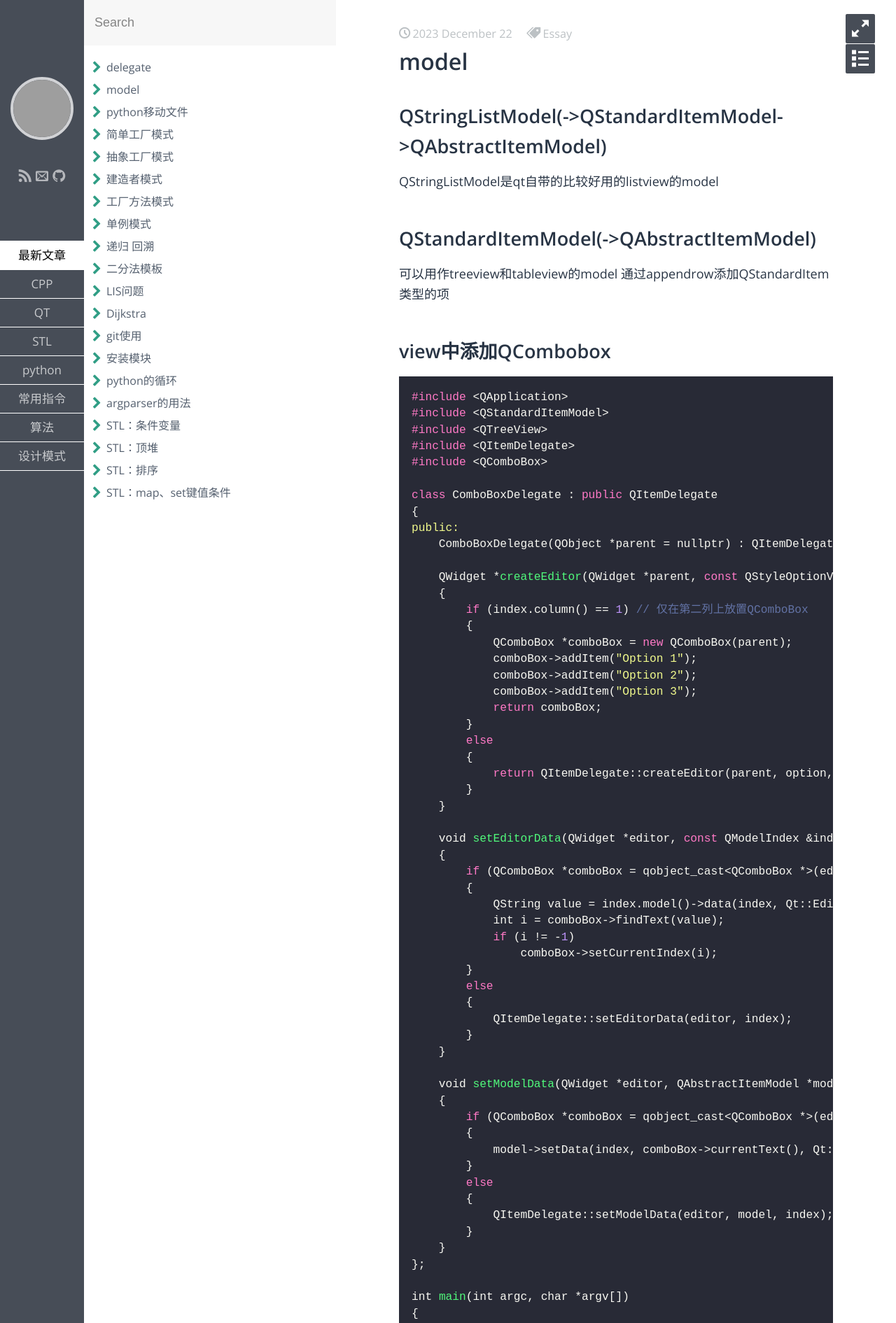
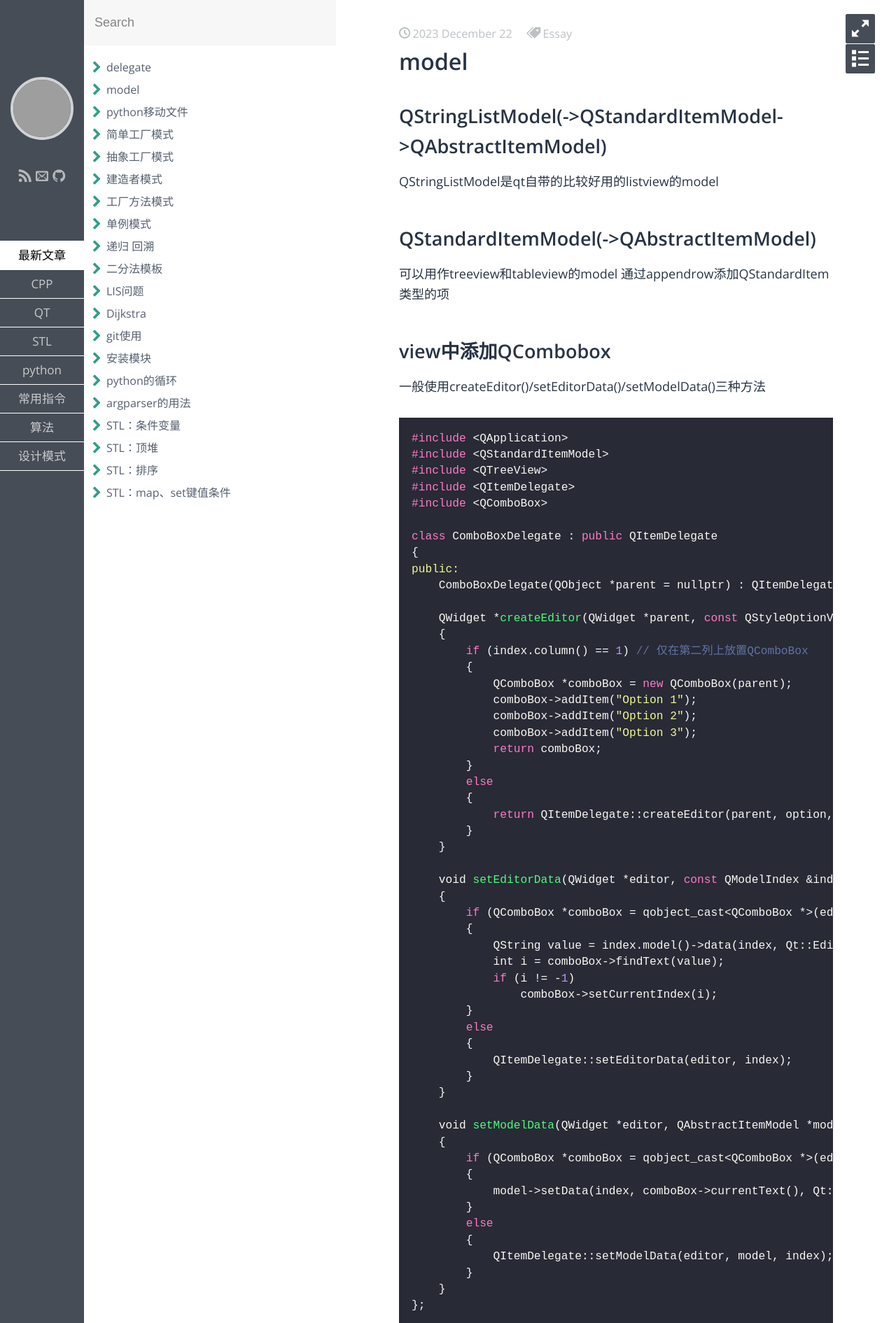
Before and after one commit to aliangaaa/aliangaaa.github.io, a Jekyll site: the page built from _posts/QT/2023-12-22-model.md, in a window 1280 px wide. Shown: the top 1891 px of the page at 70% size. Built offline with Jekyll 4.4.1, drawn with Linux system fonts in a browser that asks for light colours; some web fonts are replaced; grey boxes are pictures that could not be loaded.

Commit message:
Update 2023-12-22-model.md

````diff
--- a/_posts/QT/2023-12-22-model.md
+++ b/_posts/QT/2023-12-22-model.md
@@ -15,6 +15,7 @@ QStringListModel是qt自带的比较好用的listview的model
 通过appendrow添加QStandardItem类型的项
 
 ## view中添加QCombobox
+一般使用createEditor()/setEditorData()/setModelData()三种方法
 ```cpp
 #include <QApplication>
 #include <QStandardItemModel>
````
